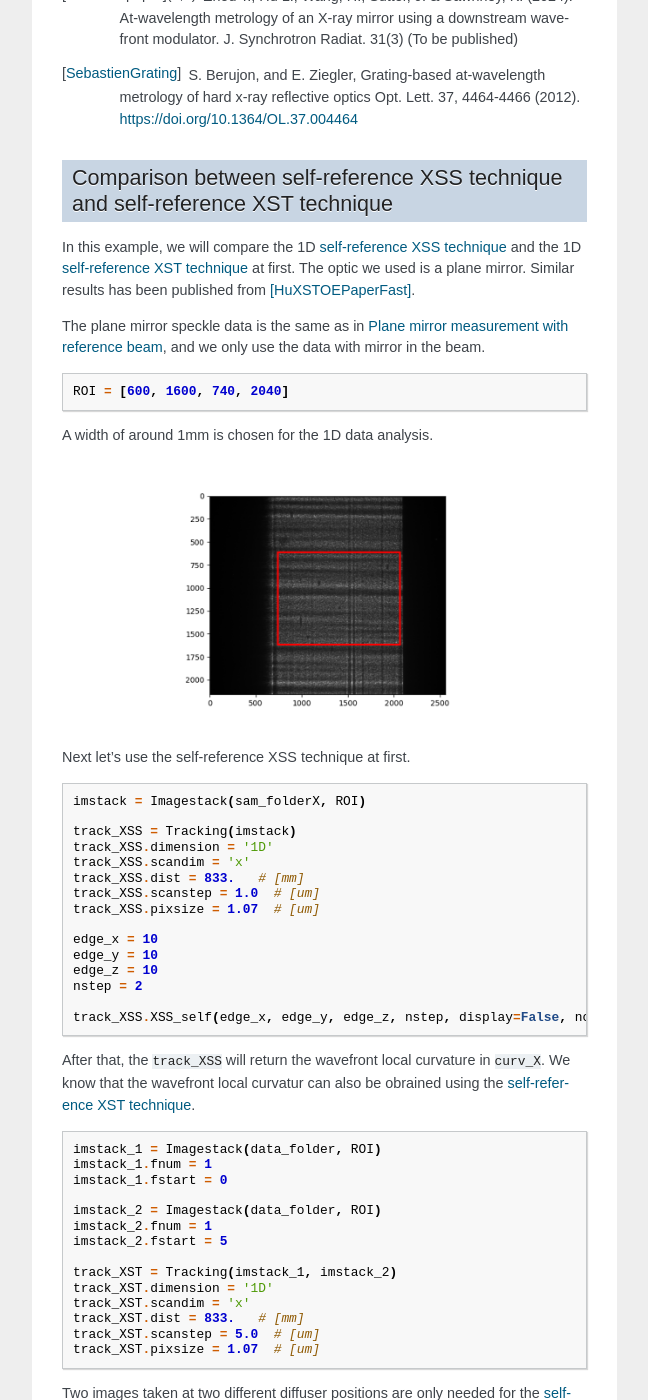
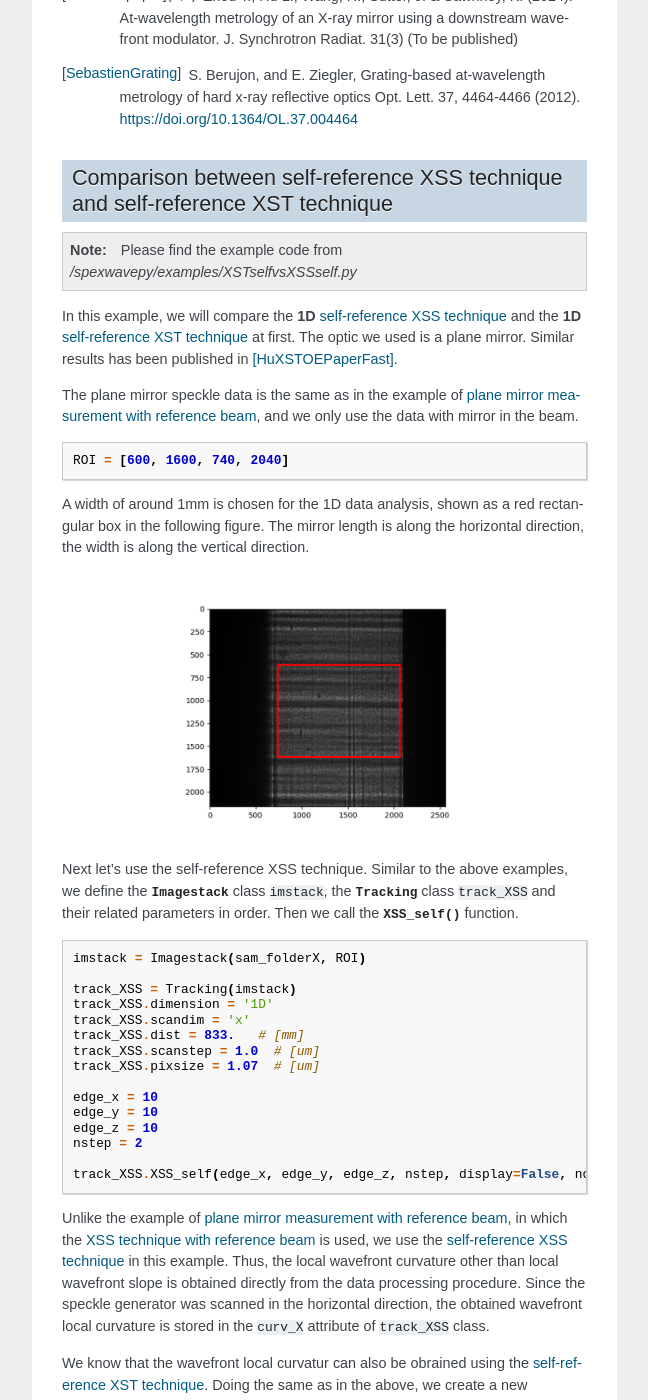
Before and after one commit to wholingfei/spexwavepy, a Sphinx documentation site: the page built from docs/source/example.rst, in a window 1280 px wide and 1400 px high, scrolled down 12176 px. Shown: the whole window, without its empty margins (198-846 px from the left). Built offline with Sphinx 7.4.7, drawn with Linux system fonts in a browser that asks for light colours; some of the changed text lies outside the part shown.

Commit message:
Example 4 doc finished

```diff
--- a/docs/source/example.rst
+++ b/docs/source/example.rst
@@ -557,26 +557,36 @@
 
 Comparison between self-reference XSS technique and self-reference XST technique
 ================================================================================
-In this example, we will compare the 1D
+.. note::
+   Please find the example code from */spexwavepy/examples/XSTselfvsXSSself.py*
+
+In this example, we will compare the **1D**
 :ref:`self-reference XSS technique <prinXSSSelf>`
-and the 1D :ref:`self-reference XST technique <prinXSTSelf>` at first.
+and the **1D** :ref:`self-reference XST technique <prinXSTSelf>` at first.
 The optic we used is a plane mirror. Similar results has been published
-from [HuXSTOEPaperFast]_.
+in [HuXSTOEPaperFast]_.
 
-The plane mirror speckle data is the same as in
-:ref:`Plane mirror measurement with reference beam <expplane>`, and we only use the
+The plane mirror speckle data is the same as in the example of
+:ref:`plane mirror measurement with reference beam <expplane>`, and we only use the
 data with mirror in the beam.
 
 .. code-block:: Python
 
    ROI = [600, 1600, 740, 2040]
 
-A width of around 1mm is chosen for the 1D data analysis.
+A width of around 1mm is chosen for the 1D data analysis,
+shown as a red rectangular box in the following figure.
+The mirror length is along the horizontal direction,
+the width is along the vertical direction.
 
 .. figure:: _static/XSTvsXSS_1.png
    :width: 60%
 
-Next let's use the self-reference XSS technique at first.
+Next let's use the self-reference XSS technique.
+Similar to the above examples, we define the :py:class:`~spexwavepy.imstackfun.Imagestack`
+class ``imstack``, the :py:class:`~spexwavepy.trackfun.Tracking` class ``track_XSS``
+and their related parameters in order.
+Then we call the :py:meth:`~spexwavepy.trackfun.Tracking.XSS_self` function.
 
 .. code-block:: Python
 
@@ -596,9 +606,19 @@
 
    track_XSS.XSS_self(edge_x, edge_y, edge_z, nstep, display=False, normalize=True)
 
-After that, the ``track_XSS`` will return the wavefront local curvature in ``curv_X``.
+Unlike the example of :ref:`plane mirror measurement with reference beam <expplane>`,
+in which the :ref:`XSS technique with reference beam <prinXSSRefer>` is used,
+we use the :ref:`self-reference XSS technique <prinXSSself>` in this example.
+Thus, the local wavefront curvature other than local wavefront slope is obtained directly
+from the data processing procedure.
+Since the speckle generator was scanned in the horizontal direction,
+the obtained wavefront local curvature is stored in the ``curv_X`` attribute of
+``track_XSS`` class.
+
 We know that the wavefront local curvatur can also be obrained using the
 :ref:`self-reference XST technique <prinXSTSelf>`.
+Doing the same as in the above, we create a new
+:py:class:`~spexwavepy.trackfun.Tracking` class ``track_XST``.
 
 .. code-block:: Python
 
@@ -633,8 +653,11 @@
 
    track_XST.XST_self(edge_x, edge_y, pad_x, pad_y, hw_xy, display=False, normalize=True)
 
-After setting proper parameters, we can call :py:func:`~spexwavepy.trackfun.Tracking.XST_self`
-function to process the data.
+To use the :py:func:`~spexwavepy.trackfun.Tracking.XST_self` function to process the data,
+we need to set some additional parameters properly.
+Please refer to the :ref:`user guide <traXSTself>` for the meaning of these parameters.
+The obtained wavefront local curvature is also stored in the ``curvX`` or ``curvY`` attribute.
+In this case, it is in ``curvX``.
 
 We plot the wavefront curvature obtained from the two technqiues together, note that the way
 to calculate the wavefront curvature from the two techniques are different, please refer to
@@ -645,9 +668,9 @@
 
    Wavefront curvature obtained from XSS and XST techniques.
 
-The results from the two techniques match with each other. Further, we can
-plot the tracking coefficient also. The tracking coefficient is stored in
-``resX`` and/or ``resY`` parameters of :py:class:`~spexwavepy.trackfun.Tracking`
+The results from the two techniques match with each other. Further, we can also
+plot the tracking coefficient. The tracking coefficient is stored in
+``resX`` and/or ``resY`` attribute of :py:class:`~spexwavepy.trackfun.Tracking`
 class.
 
 .. figure:: _static/XSTvsXSS_3.png
@@ -656,10 +679,10 @@
 .. figure:: _static/XSTvsXSS_4.png
    :width: 80%
 
-From the tracking coefficients we can find that the XSS technique in general have
-higher tracking coefficient than the conventional XST technique.
+From the tracking coefficients we can find that **the XSS technique in general have
+higher tracking coefficient than the conventional XST technique**.
 
-We can also compare 2D data prcossing of these two techniques.
+We can also compare the **2D** data prcossing method of these two techniques.
 
 .. code-block:: Python
 
@@ -675,15 +698,23 @@
    #track_XSS.XSS_self(edge_x, edge_y, edge_z, nstep, hw_xy, pad_xy, display=True, normalize=True)
    track_XSS.XSS_self_multi(edge_x, edge_y, edge_z, nstep, hw_xy, pad_xy, cpu_no, normalize=True)
 
-For 2D case of self-reference XSS technique, the old parameters remain the same, added the
-new parameters that are specific for the 2D data processing case, we can have the following
-2D local wavefront curvature map.
+.. warning::
+   Please check the available CPUs before calling
+   :py:meth:`~spexwavepy.trackfun.Tracking.XSS_self_multi` method.
+
+For 2D case of :ref:`self-reference XSS technique <prinXSSself>`,
+the original parameters for 1D technique remain the same.
+Several new parameters need to be added for the
+:py:meth:`~spexwavepy.trackfun.Tracking.XSS_self` or
+:py:meth:`~spexwavepy.trackfun.Tracking.XSS_self_multi` function.
+Please refer to the :ref:`user guide <traXSS>` for the setting of these parameters.
+We have the following result of 2D local wavefront curvature map.
 
 .. figure:: _static/XSSvsXST2D_1.png
    :width: 80%
 
-Likewise, we can do the 2D data processing for self-reference XST technique. Unlike the XSS case,
-the parameters for 2D processing should be changed in order to have successful tracking result.
+Likewise, we can do the 2D data processing for :ref:`self-reference XST technique <prinXSTself>`.
+Also, the parameters for 2D processing should be changed in order to have successful tracking result.
 
 .. code-block:: Python
 
@@ -700,7 +731,11 @@
    #track_XST.XST_self(edge_x, edge_y, pad_x, pad_y, hw_xy, window, display=True, normalize=True)
    track_XST.XST_self_multi(edge_x, edge_y, pad_x, pad_y, hw_xy, window, cpu_no, normalize=True)
 
-Note that sometimes the following warning information will occur,
+.. warning::
+   Please check the available CPUs before calling
+   :py:meth:`~spexwavepy.trackfun.Tracking.XST_self_multi` method.
+
+Note that sometimes the following warning information will pop out,
 
 .. parsed-literal::
 
@@ -712,8 +747,9 @@
 .. figure:: _static/XSSvsXST2D_2.png
    :width: 80%
 
-The wavefront curvature map from the self-reference XST technique has lower spatial resolution
-and accuracy compared to the self-reference XSS technique.
+The wavefront curvature map from the :ref:`self-reference XST technique <prinXSTself>`
+has lower spatial resolution
+and accuracy compared to the :ref:`self-reference XSS technique <prinXSSself>`.
 
 .. [HuXSTOEPaperFast] Hu, L., Wang, H., Fox, O., & Sawhney, K. (2022).
                Fast wavefront sensing for X-ray optics with an alternating speckle tracking technique.
```
Also changed, not shown: 6 other files.
